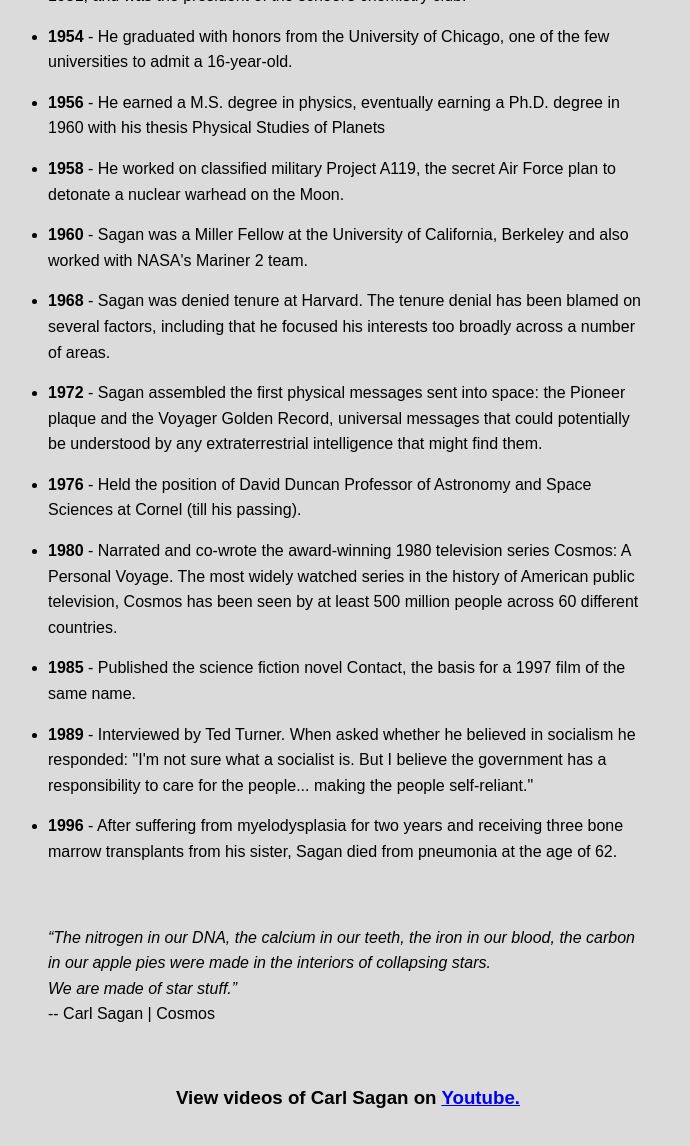
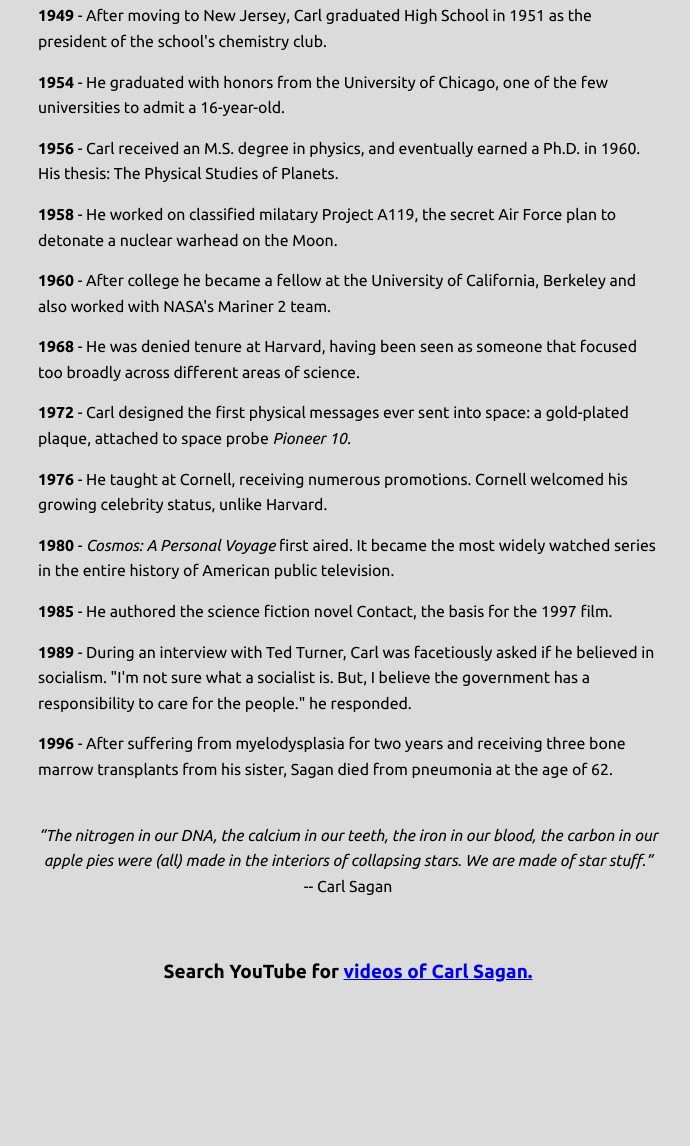
Before and after one commit to Dev-Friends-Org/fcc-tribute-page, a plain HTML site: page index.html in a window 1280 px wide. Shown: the part 762-1908 px from the top of the page, without its empty margins (292-982 px from the left). After the commit the page ends 1767 px from the top, so only its background shows below. Drawn offline with Linux system fonts and the light colour scheme.

Commit message:
Finished with this 'mobile-first' design Tribute Page Free Code Camp project.

```diff
--- a/index.html
+++ b/index.html
@@ -5,15 +5,20 @@
     <meta http-equiv="X-UA-Compatible" content="IE=edge">
     <meta name="viewport" content="width=device-width, initial-scale=1.0">
     <link rel="stylesheet" href="styles.css">
+    <!-- Google Fonts -->
+    <link rel="preconnect" href="https://fonts.googleapis.com">
+    <link rel="preconnect" href="https://fonts.gstatic.com" crossorigin>
+    <link href="https://fonts.googleapis.com/css2?family=Ubuntu:ital,wght@0,400;0,500;0,700;1,400&display=swap" rel="stylesheet">
+    <!-- Page Info -->
     <title>Tribute Page</title>
 </head>
 <body>
   <main id="main">
     <!-- HEADER AREA -->
     <h1 id="title">Dr. Carl Sagan</h1>
-    <p>The man that inspired a generation of astrophysicists.</p>
+    <p>The man who inspired a generation of astrophysicists - seen on television by over 500 million people in 60 different countires.</p>
 
-    <!-- FIGURE ELEMENT -->
+    <!-- FIGURE IMAGE -->
     <figure id="img-div">
       <img id="image" src="https://s3.amazonaws.com/creativity-post/uploads/_articleBody/Carl_Sagan.jpg" alt="A picture of Carl Sagan smiling.">
       <figcaption id="img-caption">Narrator and co-writer of the award-winning television series <i>Cosmos: A Personal Voyage.</i></figcaption>
@@ -23,28 +28,28 @@
     <section id="tribute-info">
         <h2>A Brief Timeline of Carl Sagan&#39s Life</h3>
         <ul>
-          <li><strong>1934</strong> - Carl Sagan was born in Brooklyn, New York. His father was an immigrant garment worker. His mother a housewife.</li>
-          <li><strong>1947</strong> - The year that inaugurated the "flying saucer" craze, Carl Sagan as a child suspected the "discs" might be alien spaceships.</li>
-          <li><strong>1949</strong> - His family moved to the Rahway, New Jersey. He graduated High School in 1951, and was the president of the school's chemistry club.</li>
+          <li><strong>1934</strong> - Carl Sagan was born in Brooklyn, New York. His father was an immigrant garment worker from present day Ukraine.</li>
+          <li><strong>1947</strong> - The year that inaugurated the "flying saucer" mass hysteria. Carl suspected the "discs" might be alien spaceships.</li>
+          <li><strong>1949</strong> - After moving to New Jersey, Carl graduated High School in 1951 as the president of the school's chemistry club.</li>
           <li><strong>1954</strong> - He graduated with honors from the University of Chicago, one of the few universities to admit a 16-year-old.</li>
-          <li><strong>1956</strong> - He earned a M.S. degree in physics, eventually earning a  Ph.D. degree in 1960 with his thesis Physical Studies of Planets</li>
-          <li><strong>1958</strong> - He worked on classified military Project A119, the secret Air Force plan to detonate a nuclear warhead on the Moon.</li>
-          <li><strong>1960</strong> - Sagan was a Miller Fellow at the University of California, Berkeley and also worked with NASA's Mariner 2 team.</li>
-          <li><strong>1968</strong> - Sagan was denied tenure at Harvard. The tenure denial has been blamed on several factors, including that he focused his interests too broadly across a number of areas.</li>
-          <li><strong>1972</strong> - Sagan assembled the first physical messages sent into space: the Pioneer plaque and the Voyager Golden Record, universal messages that could potentially be understood by any extraterrestrial intelligence that might find them.</li>
-          <li><strong>1976</strong> - Held the position of David Duncan Professor of Astronomy and Space Sciences at Cornel (till his passing).</li>
-          <li><strong>1980</strong> - Narrated and co-wrote the award-winning 1980 television series Cosmos: A Personal Voyage. The most widely watched series in the history of American public television, Cosmos has been seen by at least 500 million people across 60 different countries.</li>
-          <li><strong>1985</strong> - Published the science fiction novel Contact, the basis for a 1997 film of the same name.</li>
-          <li><strong>1989</strong> - Interviewed by Ted Turner. When asked whether he believed in socialism he responded: "I'm not sure what a socialist is. But I believe the government has a responsibility to care for the people... making the people self-reliant."</li>
+          <li><strong>1956</strong> - Carl received an M.S. degree in physics, and eventually earned a  Ph.D. in 1960. His thesis: The Physical Studies of Planets.</li>
+          <li><strong>1958</strong> - He worked on classified milatary Project A119, the secret Air Force plan to detonate a nuclear warhead on the Moon.</li>
+          <li><strong>1960</strong> - After college he became a fellow at the University of California, Berkeley and also worked with NASA's Mariner 2 team.</li>
+          <li><strong>1968</strong> - He was denied tenure at Harvard, having been seen as someone that focused too broadly across different areas of science.</li>
+          <li><strong>1972</strong> - Carl designed the first physical messages ever sent into space: a gold-plated plaque, attached to space probe <i>Pioneer 10.</i></li>
+          <li><strong>1976</strong> - He taught at Cornell, receiving numerous promotions. Cornell welcomed his growing celebrity status, unlike Harvard.</li>
+          <li><strong>1980</strong> - <i>Cosmos: A Personal Voyage</i> first aired. It became the most widely watched series in the entire history of American public television.</li>
+          <li><strong>1985</strong> - He authored the science fiction novel Contact, the basis for the 1997 film.</li>
+          <li><strong>1989</strong> - During an interview with Ted Turner, Carl was facetiously asked if he believed in socialism. "I'm not sure what a socialist is. But, I believe the government has a responsibility to care for the people." he responded.</li>
           <li><strong>1996</strong> - After suffering from myelodysplasia for two years and receiving three bone marrow transplants from his sister, Sagan died from pneumonia at the age of 62.</li>
         </ul>
         <!-- BLOCKQUOTE -->
         <blockquote>
-            <cite>“The nitrogen in our DNA, the calcium in our teeth, the iron in our blood, the carbon in our apple pies were made in the interiors of collapsing stars. <br>We are made of star stuff.”</cite>
-            <figcaption>-- Carl Sagan | Cosmos</figcaption>
+            <cite>“The nitrogen in our DNA, the calcium in our teeth, the iron in our blood, the carbon in our apple pies were (all) made in the interiors of collapsing stars. We are made of star stuff.”</cite>
+            <figcaption>-- Carl Sagan</figcaption>
         </blockquote>
         <!-- EXTERNAL LINK -->
-        <h3>View videos of Carl Sagan on <a id="tribute-link" href="https://www.youtube.com/results?search_query=carl+sagan+cosmos" target="_blank">Youtube.</a></h3>
+        <h4>Search YouTube for <a id="tribute-link" href="https://www.youtube.com/results?search_query=carl+sagan+cosmos" target="_blank">videos of Carl Sagan.</a></h4>
     </section>
   </main>
 </body>
--- a/styles.css
+++ b/styles.css
@@ -1,21 +1,37 @@
+/******************************
+GENERAL STYLES
+******************************/
 
-* {box-sizing:border-box;margin:0;padding:0;}
-body {background-color:rgb(219, 219, 219);font-family:sans-serif;}
+* {
+  box-sizing: border-box;
+  margin: 0;
+  padding: 0;
+}
+
+body {
+  background-color:rgb(219, 219, 219);
+  font-family: 'Ubuntu'; sans-serif;
+  text-align: center;
+  font-size: 0.9rem;
+  line-height: 1.6rem;
+}
 
 /******************************
 HEADER
 ******************************/
 
-h1 {
-  margin: 60px auto 10px;
-  font-size: 40px;
-  text-align: center;
+#main {
+  margin: auto;
+  width: 320px;
 }
 
-p {text-align: center;}
+#main h1 {
+  margin: 60px auto 20px;
+}
+
 
 /******************************
-IMAGE DIV
+IMAGE AND CAPTION
 ******************************/
 
 #img-div {
@@ -25,48 +41,64 @@ IMAGE DIV
 }
 
 #image {
-  max-width: 600px;
+  margin-top: 30px;
+  max-width: 100%;
   height: auto;
-  margin: 20px auto 10px;
 }
 
 #img-caption {
-  font-size: 0.9rem;
+  font-size: 0.8rem;
+  margin-top: 5px;
 }
 
 /******************************
-SECTION
+TIMELINE SECTION
 ******************************/
 
 #tribute-info {
-  margin: 0 auto;
-  max-width: 600px;
+  margin: 60px auto 20px;
+
 }
 
 #tribute-info h2 {
-  text-align: center;
   margin: 60px auto 20px;
 }
 
 #tribute-info li {
   margin-bottom: 15px;
+  list-style: none;
 }
 
-ul {
-  line-height: 1.6em;
-}
-
-/* blockquote */
-blockquote {
-  margin: 60px auto;
-  line-height: 1.6em;
-}
-
-#tribute-info h3 {
-  text-align: center;
-  margin: 60px auto 40px;
+#tribute-info blockquote {
+  margin: 40px auto 60px;
 }
 
 /******************************
-CHANGE ON SMALL SCREENS
+FOR LARGER SCREENS
 ******************************/
+
+@media only screen and (min-width: 600px) {
+  #main {
+    width: 500px;
+    font-size: 1.1em;
+  }
+  #main ul {
+    text-align: left;
+  }
+}
+
+@media only screen and (min-width: 992px) {
+  #main {
+    width: 620px;
+  }
+  #img-div {
+    font-size: 0.9rem;
+    margin: 10px auto;
+  }
+  h1 {
+    font-size: 2.2rem;
+  }
+  h4 {
+    font-size: 1.2em;
+  }
+}
```
